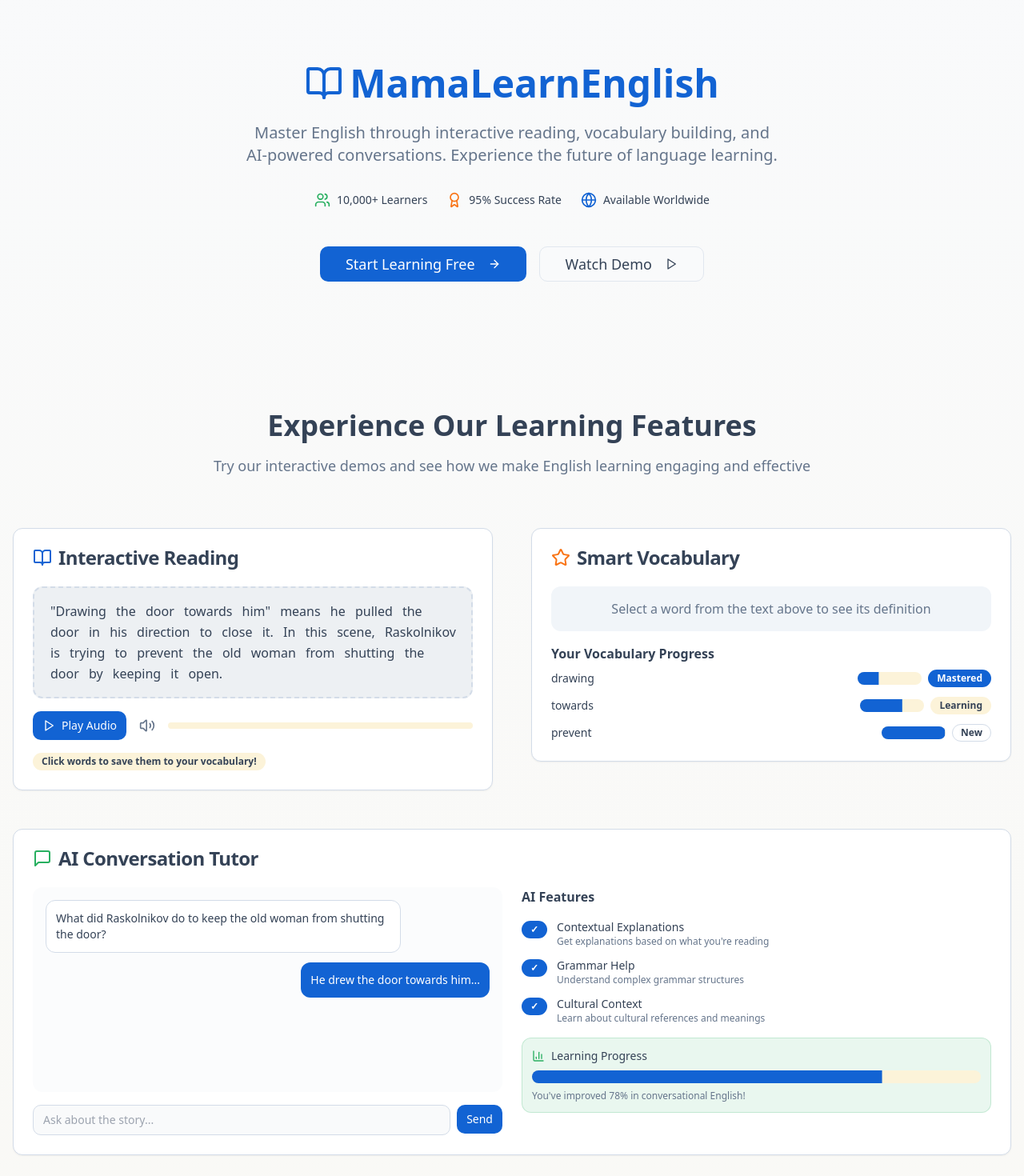
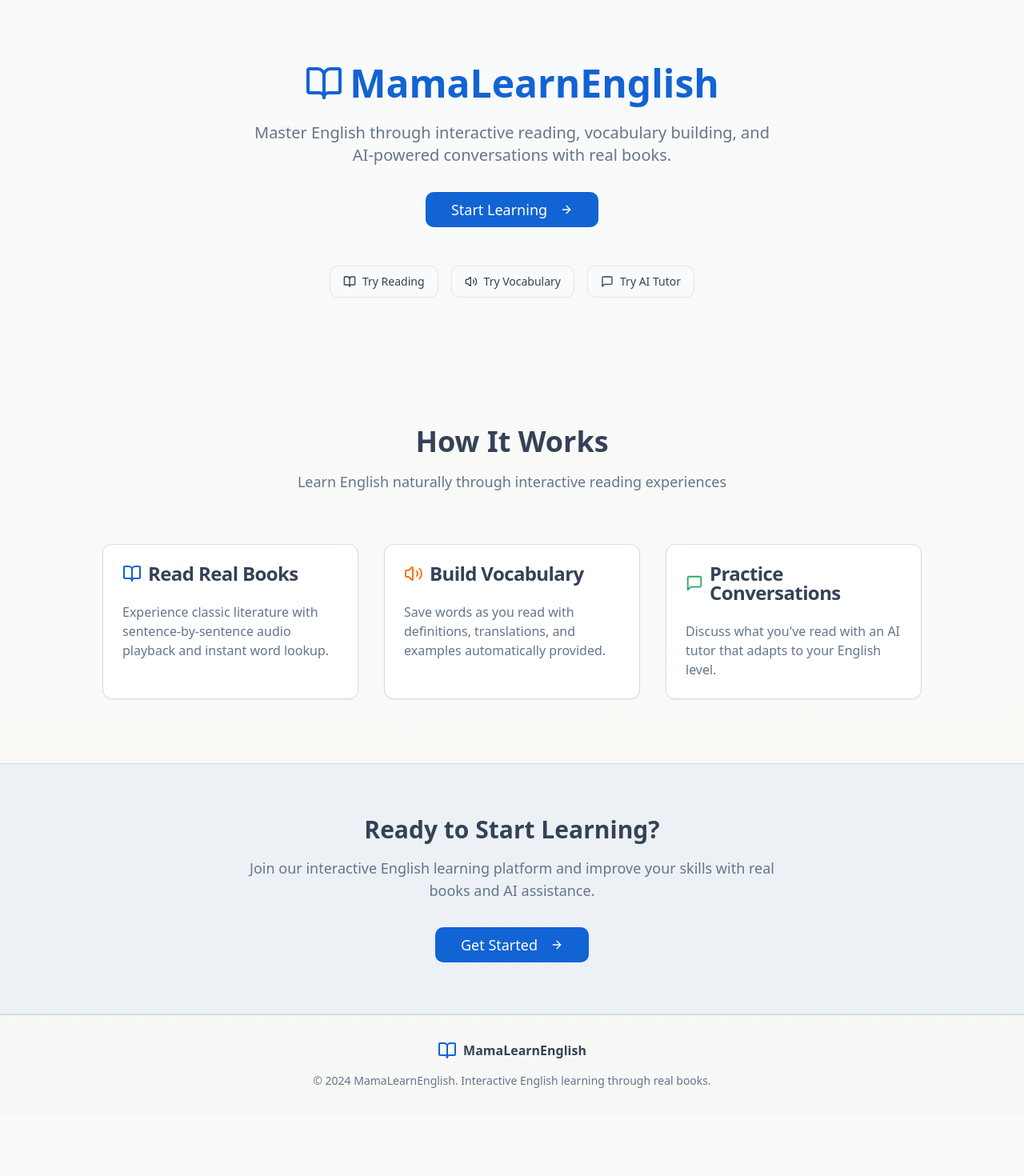
Before and after one commit to schaferjart/MakeYaMamaLearnEnglish, a React (Vite) app: page / in a window 1280 px wide. Shown: the top 1470 px of the page at 80% size. After the commit the page ends 1393 px from the top, so only its background shows below. Built offline with nearby package versions, Linux system fonts and the light colour scheme.

Commit message:
Refactor to use test text

```diff
--- a/src/pages/Landing.tsx
+++ b/src/pages/Landing.tsx
@@ -1,47 +1,30 @@
 import { useState } from "react";
 import { Card, CardContent, CardHeader, CardTitle } from "@/components/ui/card";
 import { Button } from "@/components/ui/button";
-import { Badge } from "@/components/ui/badge";
-import { Progress } from "@/components/ui/progress";
-import { BookOpen, Volume2, MessageSquare, BarChart3, Play, Pause, Star, ArrowRight, Users, Award, Globe } from "lucide-react";
+import { BookOpen, ArrowRight, Volume2, MessageSquare } from "lucide-react";
 import { useNavigate } from "react-router-dom";
+import { ReadAlongInterface } from "@/components/ReadAlongInterface";
+import { VocabularyPanel } from "@/components/VocabularyPanel";
+import { ConversationTutor } from "@/components/ConversationTutor";
 
-const demoText = `"Drawing the door towards him" means he pulled the door in his direction to close it. In this scene, Raskolnikov is trying to prevent the old woman from shutting the door by keeping it open.`;
-
-const demoWords = [
-  { word: "drawing", definition: "pulling or moving something", difficulty: "intermediate" },
-  { word: "towards", definition: "in the direction of", difficulty: "basic" },
-  { word: "prevent", definition: "to stop something from happening", difficulty: "advanced" }
-];
+// Real sample content from Crime and Punishment for demo
+const sampleContent = `<p>"Good heavens!" exclaimed Raskolnikov, drawing the door towards him again. "If you have no room, what do you want me for? Are you making fun of me?"</p>
+<p>The old woman looked at him suspiciously. "Come in," she said, "I won't keep you long. Take off your hat."</p>
+<p>The room was very small, with a low ceiling, and crowded with furniture. There was a sofa, a round table, chairs, and a chest of drawers. Everything was old and worn, but clean and tidy.</p>`;
 
 export default function Landing() {
-  const [isPlaying, setIsPlaying] = useState(false);
+  const navigate = useNavigate();
+  const [demoMode, setDemoMode] = useState<'reading' | 'vocabulary' | 'conversation' | null>(null);
   const [selectedWord, setSelectedWord] = useState<string | null>(null);
-  const [chatMessages, setChatMessages] = useState([
-    { role: "ai", text: "What did Raskolnikov do to keep the old woman from shutting the door?" },
-    { role: "user", text: "He drew the door towards him..." }
-  ]);
-  const [newMessage, setNewMessage] = useState("");
 
-  const navigate = useNavigate();
-
-  const handlePlayDemo = () => {
-    setIsPlaying(!isPlaying);
-    setTimeout(() => setIsPlaying(false), 3000);
+  const handleWordSelect = (word: string) => {
+    setSelectedWord(word);
+    setDemoMode('vocabulary');
   };
 
-  const handleWordSelect = (word: string) => {
-    setSelectedWord(selectedWord === word ? null : word);
-  };
-
-  const handleSendMessage = () => {
-    if (newMessage.trim()) {
-      setChatMessages([...chatMessages, { role: "user", text: newMessage }]);
-      setNewMessage("");
-      setTimeout(() => {
-        setChatMessages(prev => [...prev, { role: "ai", text: "Great question! Let me explain that for you..." }]);
-      }, 1000);
-    }
+  const closeDemos = () => {
+    setDemoMode(null);
+    setSelectedWord(null);
   };
 
   return (
@@ -56,222 +39,159 @@ export default function Landing() {
           </div>
 
           <p className="text-xl text-muted-foreground mb-8 max-w-2xl mx-auto">
-            Master English through interactive reading, vocabulary building, and AI-powered conversations.
-            Experience the future of language learning.
+            Master English through interactive reading, vocabulary building, and AI-powered conversations with real books.
           </p>
 
-          <div className="flex flex-wrap items-center justify-center gap-6 mb-12">
-            <div className="flex items-center gap-2">
-              <Users className="w-5 h-5 text-success" />
-              <span className="text-sm font-medium">10,000+ Learners</span>
-            </div>
-            <div className="flex items-center gap-2">
-              <Award className="w-5 h-5 text-accent" />
-              <span className="text-sm font-medium">95% Success Rate</span>
-            </div>
-            <div className="flex items-center gap-2">
-              <Globe className="w-5 h-5 text-primary" />
-              <span className="text-sm font-medium">Available Worldwide</span>
-            </div>
+          <div className="flex flex-col sm:flex-row gap-4 justify-center mb-12">
+            <Button size="lg" className="text-lg px-8 py-4" onClick={() => navigate('/auth')}>
+              Start Learning
+              <ArrowRight className="w-5 h-5 ml-2" />
+            </Button>
           </div>
 
-          <div className="flex flex-col sm:flex-row gap-4 justify-center">
-            <Button size="lg" className="text-lg px-8 py-4" onClick={() => navigate('/auth')}>
-              Start Learning Free
-              <ArrowRight className="w-5 h-5 ml-2" />
+          {/* Demo Buttons */}
+          <div className="flex flex-wrap justify-center gap-4">
+            <Button
+              variant="outline"
+              onClick={() => setDemoMode('reading')}
+              className="flex items-center gap-2"
+            >
+              <BookOpen className="w-4 h-4" />
+              Try Reading
             </Button>
-            <Button size="lg" variant="outline" className="text-lg px-8 py-4">
-              Watch Demo
-              <Play className="w-5 h-5 ml-2" />
+            <Button
+              variant="outline"
+              onClick={() => setDemoMode('vocabulary')}
+              className="flex items-center gap-2"
+            >
+              <Volume2 className="w-4 h-4" />
+              Try Vocabulary
+            </Button>
+            <Button
+              variant="outline"
+              onClick={() => setDemoMode('conversation')}
+              className="flex items-center gap-2"
+            >
+              <MessageSquare className="w-4 h-4" />
+              Try AI Tutor
             </Button>
           </div>
         </div>
       </section>
 
-      {/* Interactive Demos */}
+      {/* Interactive Demo Section */}
+      {demoMode && (
+        <section className="container mx-auto px-4 py-12">
+          <div className="max-w-6xl mx-auto">
+            <div className="text-center mb-8">
+              <h2 className="text-3xl font-bold text-foreground mb-4">
+                {demoMode === 'reading' && 'Interactive Reading Experience'}
+                {demoMode === 'vocabulary' && 'Smart Vocabulary Assistant'}
+                {demoMode === 'conversation' && 'AI Conversation Tutor'}
+              </h2>
+              <p className="text-muted-foreground mb-4">
+                {demoMode === 'reading' && 'Click on sentences to hear them read aloud and select words to save to your vocabulary.'}
+                {demoMode === 'vocabulary' && 'Get instant definitions, translations, and examples for any word.'}
+                {demoMode === 'conversation' && 'Practice speaking and ask questions about what you\'ve read.'}
+              </p>
+              <Button variant="outline" onClick={closeDemos}>
+                Close Demo
+              </Button>
+            </div>
+
+            {demoMode === 'reading' && (
+              <Card className="shadow-lg">
+                <CardContent className="p-6">
+                  <ReadAlongInterface
+                    content={sampleContent}
+                    bookTitle="Crime and Punishment (Demo)"
+                    bookId="demo-book"
+                    sessionId="demo-session"
+                    onProgressUpdate={() => {}}
+                    onSessionEnd={closeDemos}
+                  />
+                </CardContent>
+              </Card>
+            )}
+
+            {demoMode === 'vocabulary' && (
+              <div className="flex justify-center">
+                <VocabularyPanel
+                  selectedText={selectedWord || "drawing"}
+                  onClose={closeDemos}
+                  bookId="demo-book"
+                  onSave={() => {}}
+                />
+              </div>
+            )}
+
+            {demoMode === 'conversation' && (
+              <Card className="shadow-lg">
+                <CardContent className="p-6">
+                  <ConversationTutor
+                    sessionId="demo-session"
+                    bookId="demo-book"
+                    readContent={sampleContent.replace(/<[^>]*>/g, '')}
+                    onEnd={closeDemos}
+                  />
+                </CardContent>
+              </Card>
+            )}
+          </div>
+        </section>
+      )}
+
+      {/* Features Overview */}
       <section className="container mx-auto px-4 py-20">
         <div className="text-center mb-16">
           <h2 className="text-4xl font-bold text-foreground mb-4">
-            Experience Our Learning Features
+            How It Works
           </h2>
           <p className="text-lg text-muted-foreground">
-            Try our interactive demos and see how we make English learning engaging and effective
+            Learn English naturally through interactive reading experiences
           </p>
         </div>
 
-        <div className="grid lg:grid-cols-2 gap-12 max-w-7xl mx-auto">
-          {/* Reading Demo */}
-          <Card className="h-fit">
+        <div className="grid md:grid-cols-3 gap-8 max-w-5xl mx-auto">
+          <Card>
             <CardHeader>
               <CardTitle className="flex items-center gap-2">
                 <BookOpen className="w-6 h-6 text-primary" />
-                Interactive Reading
+                Read Real Books
               </CardTitle>
             </CardHeader>
-            <CardContent className="space-y-4">
-              <div className="p-4 bg-reading-focus rounded-lg border-2 border-dashed border-border">
-                <p className="text-base leading-relaxed">
-                  {demoText.split(' ').map((word, index) => (
-                    <span
-                      key={index}
-                      className={`cursor-pointer hover:bg-vocabulary-highlight rounded px-1 transition-colors ${
-                        isPlaying && index < 8 ? 'bg-audio-sync text-foreground font-medium' : ''
-                      }`}
-                      onClick={() => handleWordSelect(word.replace(/[.,]/g, ''))}
-                    >
-                      {word}{' '}
-                    </span>
-                  ))}
-                </p>
-              </div>
-
-              <div className="flex items-center gap-4">
-                <Button
-                  size="sm"
-                  variant={isPlaying ? "secondary" : "default"}
-                  onClick={handlePlayDemo}
-                >
-                  {isPlaying ? <Pause className="w-4 h-4" /> : <Play className="w-4 h-4" />}
-                  {isPlaying ? 'Pause' : 'Play Audio'}
-                </Button>
-                <Volume2 className="w-5 h-5 text-muted-foreground" />
-                <div className="flex-1 h-2 bg-secondary rounded-full overflow-hidden">
-                  <div
-                    className="h-full bg-primary transition-all duration-1000"
-                    style={{ width: isPlaying ? '100%' : '0%' }}
-                  />
-                </div>
-              </div>
-
-              <Badge variant="secondary" className="w-fit">
-                Click words to save them to your vocabulary!
-              </Badge>
+            <CardContent>
+              <p className="text-muted-foreground">
+                Experience classic literature with sentence-by-sentence audio playback and instant word lookup.
+              </p>
             </CardContent>
           </Card>
 
-          {/* Vocabulary Demo */}
-          <Card className="h-fit">
+          <Card>
             <CardHeader>
               <CardTitle className="flex items-center gap-2">
-                <Star className="w-6 h-6 text-accent" />
-                Smart Vocabulary
+                <Volume2 className="w-6 h-6 text-accent" />
+                Build Vocabulary
               </CardTitle>
             </CardHeader>
-            <CardContent className="space-y-4">
-              {selectedWord ? (
-                <div className="p-4 bg-vocabulary-highlight rounded-lg border border-accent/20">
-                  <h4 className="font-bold text-vocabulary-highlight-foreground capitalize">{selectedWord}</h4>
-                  <p className="text-sm text-vocabulary-highlight-foreground mt-1">
-                    {demoWords.find(w => w.word === selectedWord)?.definition || "Definition will appear here"}
-                  </p>
-                  <Badge className="mt-2">
-                    {demoWords.find(w => w.word === selectedWord)?.difficulty || "intermediate"}
-                  </Badge>
-                </div>
-              ) : (
-                <div className="p-4 bg-muted rounded-lg text-center">
-                  <p className="text-muted-foreground">Select a word from the text above to see its definition</p>
-                </div>
-              )}
-
-              <div className="space-y-2">
-                <h4 className="font-semibold">Your Vocabulary Progress</h4>
-                <div className="space-y-3">
-                  {demoWords.map((item, index) => (
-                    <div key={index} className="flex items-center justify-between">
-                      <span className="text-sm font-medium">{item.word}</span>
-                      <div className="flex items-center gap-2">
-                        <Progress value={(index + 1) * 33} className="w-20" />
-                        <Badge variant={index === 0 ? "default" : index === 1 ? "secondary" : "outline"}>
-                          {index === 0 ? "Mastered" : index === 1 ? "Learning" : "New"}
-                        </Badge>
-                      </div>
-                    </div>
-                  ))}
-                </div>
-              </div>
+            <CardContent>
+              <p className="text-muted-foreground">
+                Save words as you read with definitions, translations, and examples automatically provided.
+              </p>
             </CardContent>
           </Card>
 
-          {/* AI Tutor Demo */}
-          <Card className="lg:col-span-2">
+          <Card>
             <CardHeader>
               <CardTitle className="flex items-center gap-2">
                 <MessageSquare className="w-6 h-6 text-success" />
-                AI Conversation Tutor
+                Practice Conversations
               </CardTitle>
             </CardHeader>
             <CardContent>
-              <div className="grid md:grid-cols-2 gap-6">
-                <div className="space-y-4">
-                  <div className="h-64 bg-muted/30 rounded-lg p-4 overflow-y-auto space-y-3">
-                    {chatMessages.map((msg, index) => (
-                      <div
-                        key={index}
-                        className={`flex ${msg.role === 'user' ? 'justify-end' : 'justify-start'}`}
-                      >
-                        <div
-                          className={`max-w-[80%] p-3 rounded-lg text-sm ${
-                            msg.role === 'user'
-                              ? 'bg-primary text-primary-foreground ml-auto'
-                              : 'bg-card border text-card-foreground'
-                          }`}
-                        >
-                          {msg.text}
-                        </div>
-                      </div>
-                    ))}
-                  </div>
-
-                  <div className="flex gap-2">
-                    <input
-                      type="text"
-                      value={newMessage}
-                      onChange={(e) => setNewMessage(e.target.value)}
-                      placeholder="Ask about the story..."
-                      className="flex-1 px-3 py-2 text-sm bg-background border rounded-md focus:outline-none focus:ring-2 focus:ring-primary"
-                      onKeyPress={(e) => e.key === 'Enter' && handleSendMessage()}
-                    />
-                    <Button size="sm" onClick={handleSendMessage}>Send</Button>
-                  </div>
-                </div>
-
-                <div className="space-y-4">
-                  <h4 className="font-semibold">AI Features</h4>
-                  <div className="space-y-3">
-                    <div className="flex items-start gap-3">
-                      <Badge className="mt-0.5">✓</Badge>
-                      <div>
-                        <p className="font-medium text-sm">Contextual Explanations</p>
-                        <p className="text-xs text-muted-foreground">Get explanations based on what you're reading</p>
-                      </div>
-                    </div>
-                    <div className="flex items-start gap-3">
-                      <Badge className="mt-0.5">✓</Badge>
-                      <div>
-                        <p className="font-medium text-sm">Grammar Help</p>
-                        <p className="text-xs text-muted-foreground">Understand complex grammar structures</p>
-                      </div>
-                    </div>
-                    <div className="flex items-start gap-3">
-                      <Badge className="mt-0.5">✓</Badge>
-                      <div>
-                        <p className="font-medium text-sm">Cultural Context</p>
-                        <p className="text-xs text-muted-foreground">Learn about cultural references and meanings</p>
-                      </div>
-                    </div>
-                  </div>
-
-                  <div className="p-3 bg-success/10 border border-success/20 rounded-lg">
-                    <div className="flex items-center gap-2 mb-2">
-                      <BarChart3 className="w-4 h-4 text-success" />
-                      <span className="text-sm font-medium">Learning Progress</span>
-                    </div>
-                    <Progress value={78} className="mb-2" />
-                    <p className="text-xs text-muted-foreground">You've improved 78% in conversational English!</p>
-                  </div>
-                </div>
-              </div>
+              <p className="text-muted-foreground">
+                Discuss what you've read with an AI tutor that adapts to your English level.
+              </p>
             </CardContent>
           </Card>
         </div>
@@ -281,20 +201,15 @@ export default function Landing() {
       <section className="bg-primary/5 border-y">
         <div className="container mx-auto px-4 py-16 text-center">
           <h2 className="text-3xl font-bold text-foreground mb-4">
-            Ready to Transform Your English Learning?
+            Ready to Start Learning?
           </h2>
           <p className="text-lg text-muted-foreground mb-8 max-w-2xl mx-auto">
-            Join thousands of learners who are already improving their English with our interactive platform.
+            Join our interactive English learning platform and improve your skills with real books and AI assistance.
           </p>
-          <div className="flex flex-col sm:flex-row gap-4 justify-center">
-            <Button size="lg" className="text-lg px-8 py-4" onClick={() => navigate('/auth')}>
-              Start Free Trial
-              <ArrowRight className="w-5 h-5 ml-2" />
-            </Button>
-            <Button size="lg" variant="outline" className="text-lg px-8 py-4">
-              View Pricing
-            </Button>
-          </div>
+          <Button size="lg" className="text-lg px-8 py-4" onClick={() => navigate('/auth')}>
+            Get Started
+            <ArrowRight className="w-5 h-5 ml-2" />
+          </Button>
         </div>
       </section>
 
@@ -306,7 +221,7 @@ export default function Landing() {
             <span className="font-bold text-foreground">MamaLearnEnglish</span>
           </div>
           <p className="text-sm text-muted-foreground">
-            © 2024 MamaLearnEnglish. Making English learning accessible for everyone.
+            © 2024 MamaLearnEnglish. Interactive English learning through real books.
           </p>
         </div>
       </footer>
```
